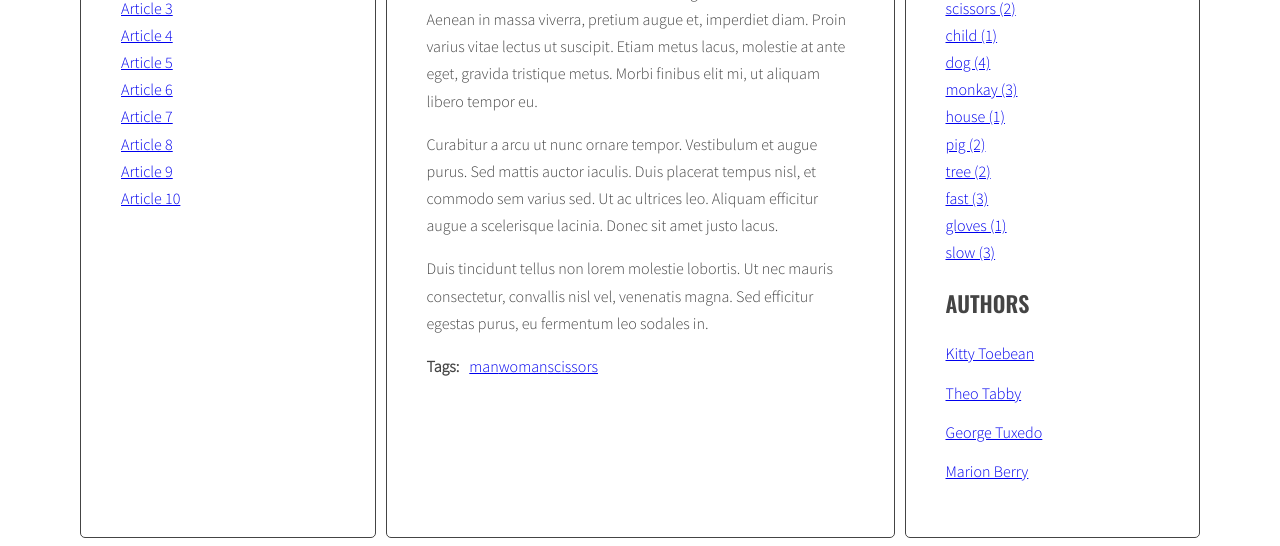
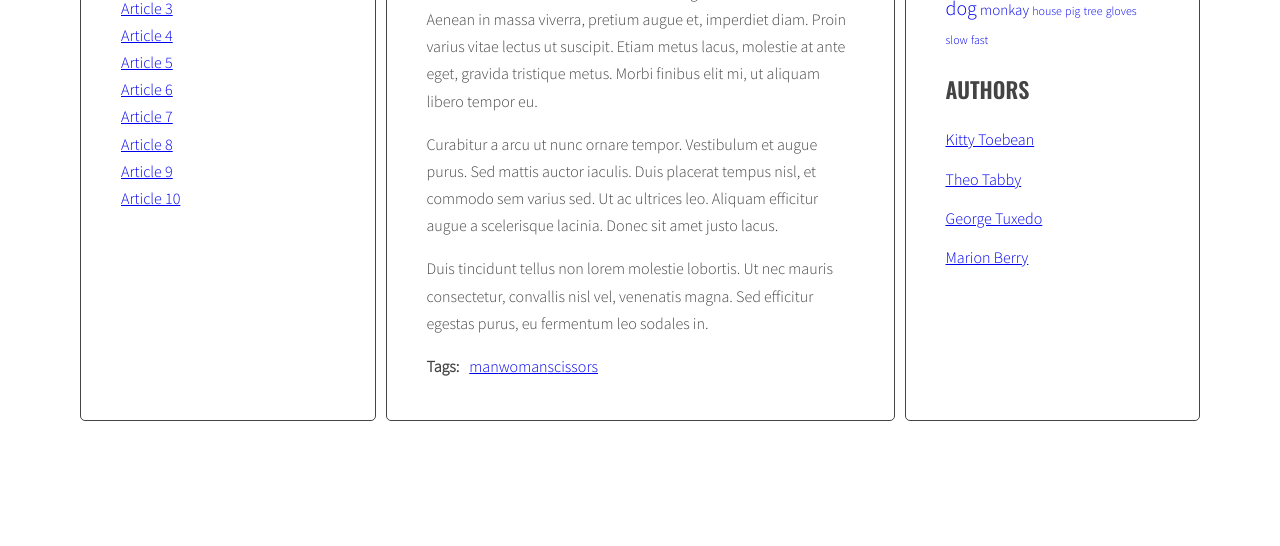
Before and after one commit to JarekGramacki/javascript-blog, a website: page index.html in a window 1280 px wide. Shown: the part 418-964 px from the top of the page. After the commit the page ends 847 px from the top, so only its background shows below. Drawn offline with nearby package versions, Linux system fonts and the light colour scheme.

Commit message:
Add cloud to tags

```diff
--- a/index.html
+++ b/index.html
@@ -164,7 +164,7 @@
                         </ul>
                     </div>
                 </article>
-                <article class="post" id="article-7" data-tags="fast gloves scissors" data-author="Kitty Toebean">
+                <article class="post" id="article-7" data-tags="man gloves scissors" data-author="Kitty Toebean">
                     <h3 class="post-title">Article 7</h3>
                     <p class="post-author">
 
@@ -212,7 +212,7 @@
                         </ul>
                     </div>
                 </article>
-                <article class="post" id="article-9" data-tags="fast slow pig" data-author="Marion Berry">
+                <article class="post" id="article-9" data-tags="man woman pig" data-author="Marion Berry">
                     <h3 class="post-title">Article 9</h3>
                     <p class="post-author">
 
@@ -266,7 +266,7 @@
             </section>
             <aside class="sidebar">
                 <h2 class="section-title">Tags</h2>
-                <ul class="list tags">
+                <ul class="list tags list-horizontal">
 
                 </ul>
                 <h2 class="section-title">Authors</h2>
--- a/js/script.js
+++ b/js/script.js
@@ -100,7 +100,14 @@ function calculateTagsParams(tags){
 return params;
 }
 
-//function calculateTagClass (count, params){}
+function calculateTagClass (count, params){
+  const normalizedCount = count - params.min;
+  const normalizedMax = params.max - params.min;
+  const percentage = normalizedCount / normalizedMax;
+  const classNumber = Math.floor( percentage * (optCloudClassCount - 1) + 1 );
+  return optCloudClassPrefix + classNumber;
+}
+
 
 function generateTags(){
   /* [NEW] create a new variable allTags with an empty object */
@@ -126,7 +133,7 @@ function generateTags(){
       html = html + linkHTML;
       /* [NEW] check if this link is NOT already in allTags */
       if(!allTags[tag]) {
-  /* [NEW] add tag to allTags object */
+      /* [NEW] add tag to allTags object */
       allTags[tag] = 1;
       } else {
         allTags[tag]++;
@@ -142,22 +149,26 @@ function generateTags(){
 
    /* [NEW] create variable for all links HTML code */
    const tagsParams = calculateTagsParams(allTags);
+
     let allTagsHTML = '';
 
 
     /* [NEW] START LOOP: for each tag in allTags: */
-      for(let tag in allTags){
+    for(let tag in allTags){
 
     /* [NEW] generate code of a link and add it to allTagsHTML */
 
-      allTagsHTML +='<li><a href="#tag-'+ tag  +' (' + allTags[tag] + ') '+'">'+ tag  +' (' + allTags[tag] + ') '+'</a></li>';
-      console.log('link:', allTagsHTML);
+     // allTagsHTML +='<li><a href="#tag-'+ tag  +'">'+ tag  +' (' + allTags[tag] + ') '+'</a></li>';
+      const tagLinkHTML = '<li><a class="' + calculateTagClass(allTags[tag], tagsParams) + '" href="#tag-' + tag + '">' + tag + '</a></li>' + '    ';
+      console.log('link:', tagLinkHTML);
+
+      allTagsHTML += tagLinkHTML;
     /* [NEW] END LOOP: for each tag in allTags: */
     }
 
   /*[NEW] add HTML from allTagsHTML to tagList */
     tagList.innerHTML = allTagsHTML;
-    }
+   }
 generateTags();
 
 
--- a/sass/style.scss
+++ b/sass/style.scss
@@ -118,3 +118,29 @@ body {
     margin: 0 10px 0 0;
   }
 }
+
+/* Tag size */
+
+.tag-size-1 {
+  font-size: 12px;
+}
+
+.tag-size-2 {
+  font-size: 15px;
+}
+
+.tag-size-3 {
+  font-size: 20px;
+}
+
+.tag-size-4 {
+  font-size: 25px;
+}
+
+.tag-size-5 {
+  font-size: 30px;
+}
+
+[class*="tag-size-"] {
+  text-decoration: none ;
+}
```
Also changed, not shown: css/style.css, 1 other file.
